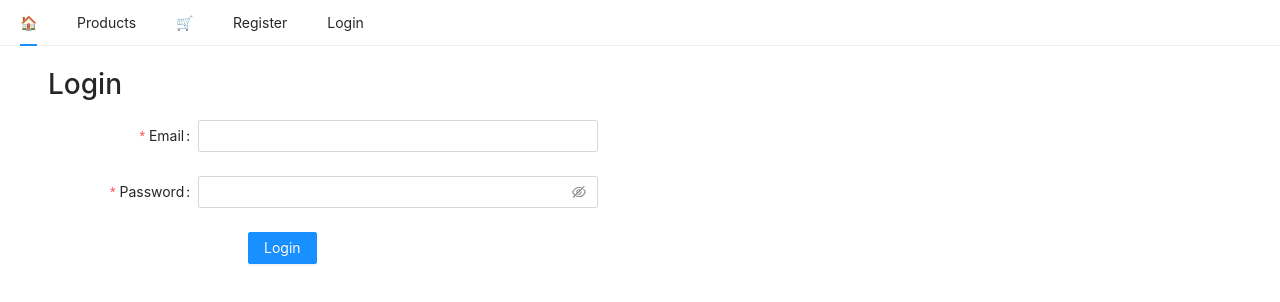
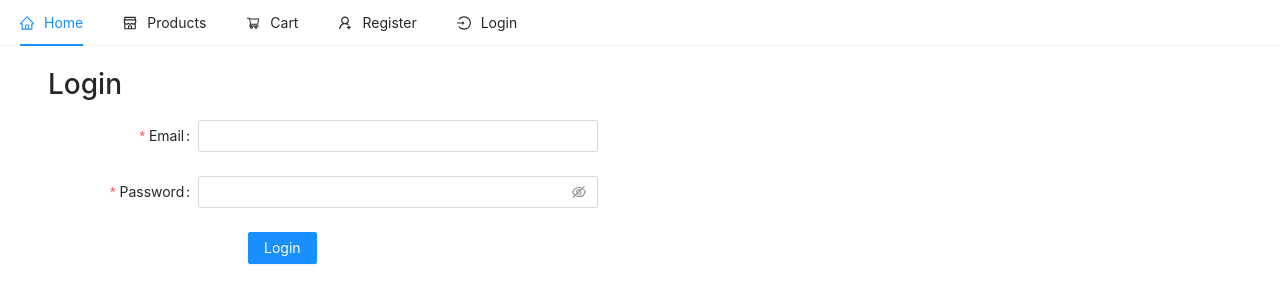
Before and after one commit to xavi-mat/boot507-ecommerce-frontend, a React (Create React App) app: page /login in a window 1280 px wide. Shown: the top 302 px of the page. Built offline with nearby package versions, Linux system fonts and the light colour scheme.

Commit message:
header style

```diff
--- a/package.json
+++ b/package.json
@@ -3,6 +3,7 @@
   "version": "0.1.0",
   "private": true,
   "dependencies": {
+    "@ant-design/icons": "^4.7.0",
     "@testing-library/jest-dom": "^5.16.4",
     "@testing-library/react": "^13.3.0",
     "@testing-library/user-event": "^13.5.0",
--- a/src/components/Header/Header.jsx
+++ b/src/components/Header/Header.jsx
@@ -2,6 +2,7 @@ import { Menu } from "antd";
 import { useContext, useState } from "react";
 import { Link } from "react-router-dom";
 import { UserContext } from "../../context/UserContext/UserState";
+import { CrownOutlined, HomeOutlined, LockOutlined, LoginOutlined, SettingOutlined, ShopOutlined, ShoppingCartOutlined, SolutionOutlined, UserAddOutlined, UserOutlined } from '@ant-design/icons';
 
 function Header() {
 
@@ -9,28 +10,32 @@ function Header() {
   const [current, setCurrent] = useState('home');
 
   const commonItems = [
-    { label: <Link to="/">🏠</Link>, key: 'home' },
-    { label: <Link to="/products">Products</Link>, key: 'products' },
-    { label: <Link to="/cart">🛒</Link>, key: 'cart' },
+    { label: <Link to="/">Home</Link>, key: 'home', icon: <HomeOutlined /> },
+    { label: <Link to="/products">Products</Link>, key: 'products', icon: <ShopOutlined /> },
+    { label: <Link to="/cart">Cart</Link>, key: 'cart', icon: <ShoppingCartOutlined /> },
   ];
   const unloggedItems = [
-    { label: <Link to="/register">Register</Link>, key: 'register' },
-    { label: <Link to="/login">Login</Link>, key: 'login' },
+    { label: <Link to="/register">Register</Link>, key: 'register', icon: <UserAddOutlined /> },
+    { label: <Link to="/login">Login</Link>, key: 'login', icon: <LoginOutlined /> },
   ];
   const loggedInItems = [
-    { label: <Link to="/orders">Orders</Link>, key: 'orders' },
-    { label: <Link to="/profile">Profile</Link>, key: 'profile' },
+    { label: <Link to="/orders">Orders</Link>, key: 'orders', icon: <SolutionOutlined /> },
+    { label: <Link to="/profile">Profile</Link>, key: 'profile', icon: <UserOutlined /> },
   ];
 
+  if (user?.role === "premium") {
+    loggedInItems.unshift({ label: <Link to="/premium">Premium</Link>, key: 'premium', icon: <CrownOutlined />, danger: true });
+  }
   const items = user ?
     [...commonItems, ...loggedInItems] :
     [...commonItems, ...unloggedItems];
 
+
+  if (["admin", "manager"].includes(user?.role)) {
+    items.push({ label: <Link to="/manager">Manager</Link>, key: 'manager', icon: <SettingOutlined /> });
+  }
   if (user?.role === "admin") {
-    items.push({ label: <Link to="/admin">Admin</Link>, key: 'admin' });
-  }
-  if (["admin", "manager"].includes(user?.role)) {
-    items.push({ label: <Link to="/manager">Manager</Link>, key: 'manager' });
+    items.push({ label: <Link to="/admin">Admin</Link>, key: 'admin', icon: <LockOutlined />, danger: true });
   }
 
   const onClick = (e) => {
--- a/src/components/Login/Login.jsx
+++ b/src/components/Login/Login.jsx
@@ -12,11 +12,6 @@ function Login() {
     if (message) {
       const notificationType = message.startsWith("Welcome") ? "success" : "error";
       notification[notificationType]({ message: message });
-      notification[notificationType]({ message: message, placement: "bottom" });
-      notification[notificationType]({ message: message, placement: "top" });
-      notification[notificationType]({ message: message, placement: "topLeft" });
-      notification[notificationType]({ message: message, placement: "bottomRight" });
-      notification[notificationType]({ message: message, placement: "bottomLeft" });
       if (message.startsWith("Welcome")) {
         navigate("/");
       } else {
```
Also changed, not shown: 1 other file (tests, documents, lock files or other folders).
